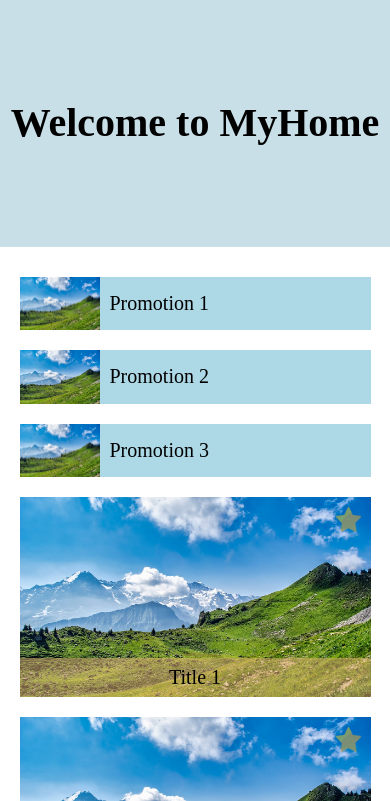
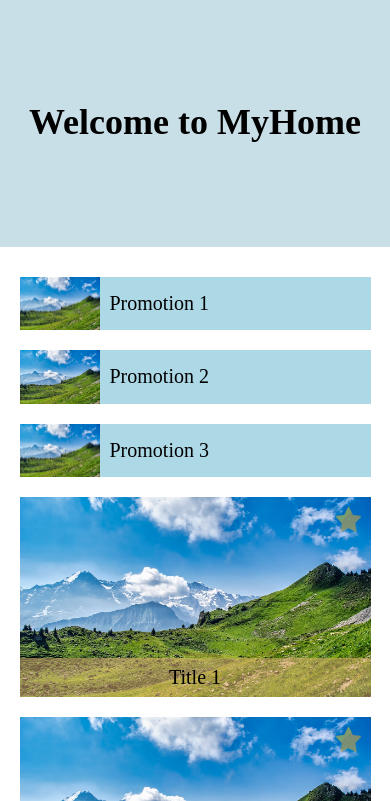
Before and after one commit to yychung-dev/WeHelp2025_phase1, a plain HTML site: page index.html in a window 390 px wide. Shown: the part 43-844 px from the top of the page. Drawn offline with Linux system fonts and the light colour scheme.

Commit message:
Add files via upload

```diff
--- a/w1work_v1.css
+++ b/w1work_v1.css
@@ -59,9 +59,11 @@ main {
   justify-content: center;
   align-items: center;
 }
+
 .welcome-text {
   font-size: 2rem;
   font-weight: bold;
+  /* white-space: nowrap; */
 }
 
 main {
@@ -201,7 +203,7 @@ main {
 }
 
 /* phone: 360px < screen width <= 600px */
-@media (min-width: 361px) and (max-width: 600px) {
+@media (max-width: 600px) {
   main {
     width: 90%;
     margin: 0 auto;
@@ -277,6 +279,10 @@ main {
     z-index: 1000;
   }
 
+  .welcome-text {
+    font-size: 36px;
+  }
+
   /*small boxes*/
   .small {
     display: flex;
```
